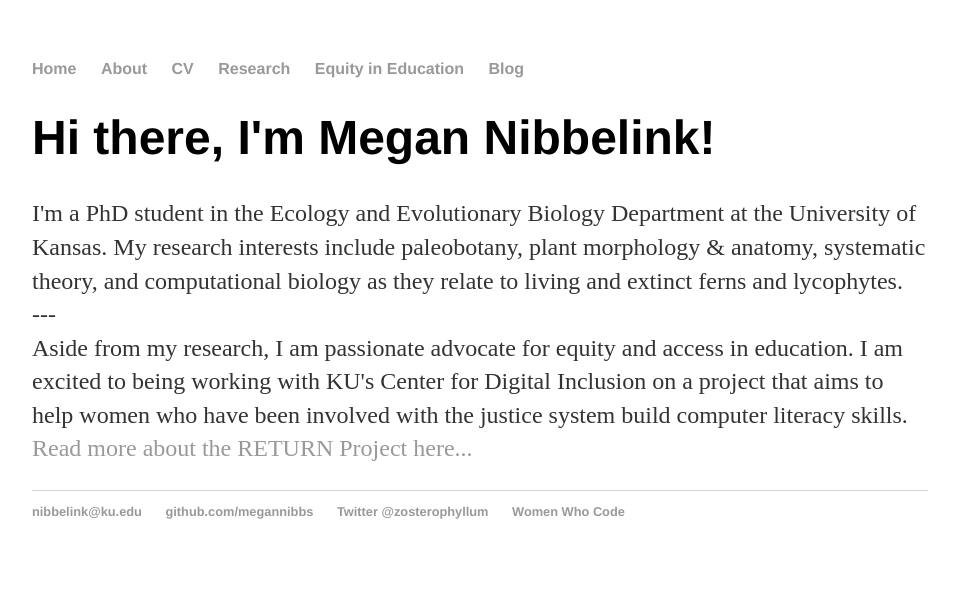
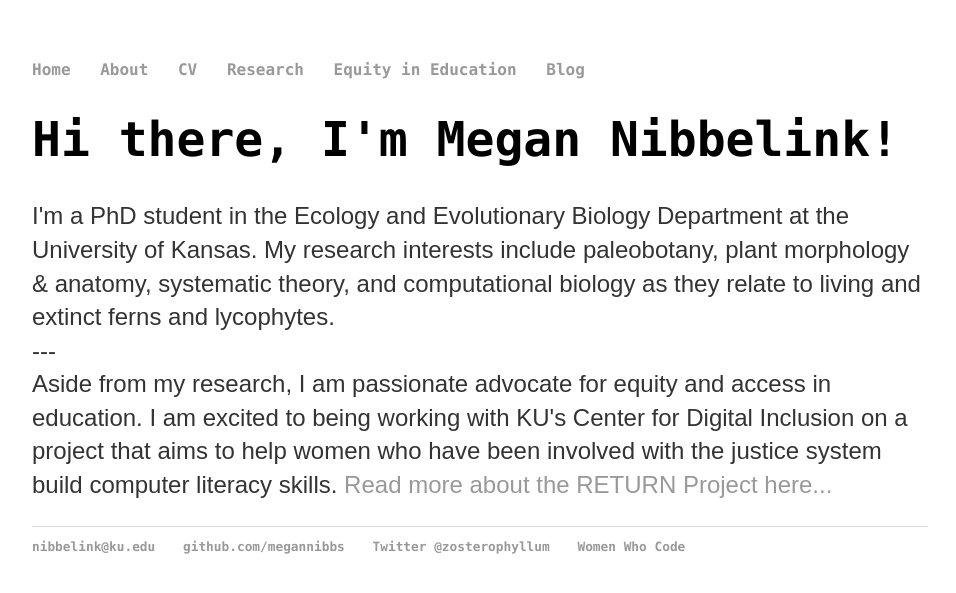
Before and after one commit to megannibbs/megannibbelink.github.io, a Jekyll site: the page built from index.html, in a window 1280 px wide. Shown: the top 593 px of the page, without its empty margins (160-1116 px from the left). Built offline with Jekyll 4.4.1, drawn with Linux system fonts in a browser that asks for light colours.

Commit message:
Update main.css

```diff
--- a/css/main.css
+++ b/css/main.css
@@ -3,7 +3,7 @@ body {
     width: 70%;
 }
 nav ul, footer ul {
-    font-family:'Helvetica', 'Arial', 'Sans-Serif';
+    font-family:'Consolas';
     padding: 0px;
     list-style: none;
     font-weight: bold;
@@ -21,10 +21,11 @@ a:hover {
 }
 h1 {
     font-size: 3em;
-    font-family:'Helvetica', 'Arial', 'Sans-Serif';
+    font-family:'Consolas';
 }
 p {
     font-size: 1.5em;
+    font-family: 'Arial';
     line-height: 1.4em;
     color: #333;
 }
```
